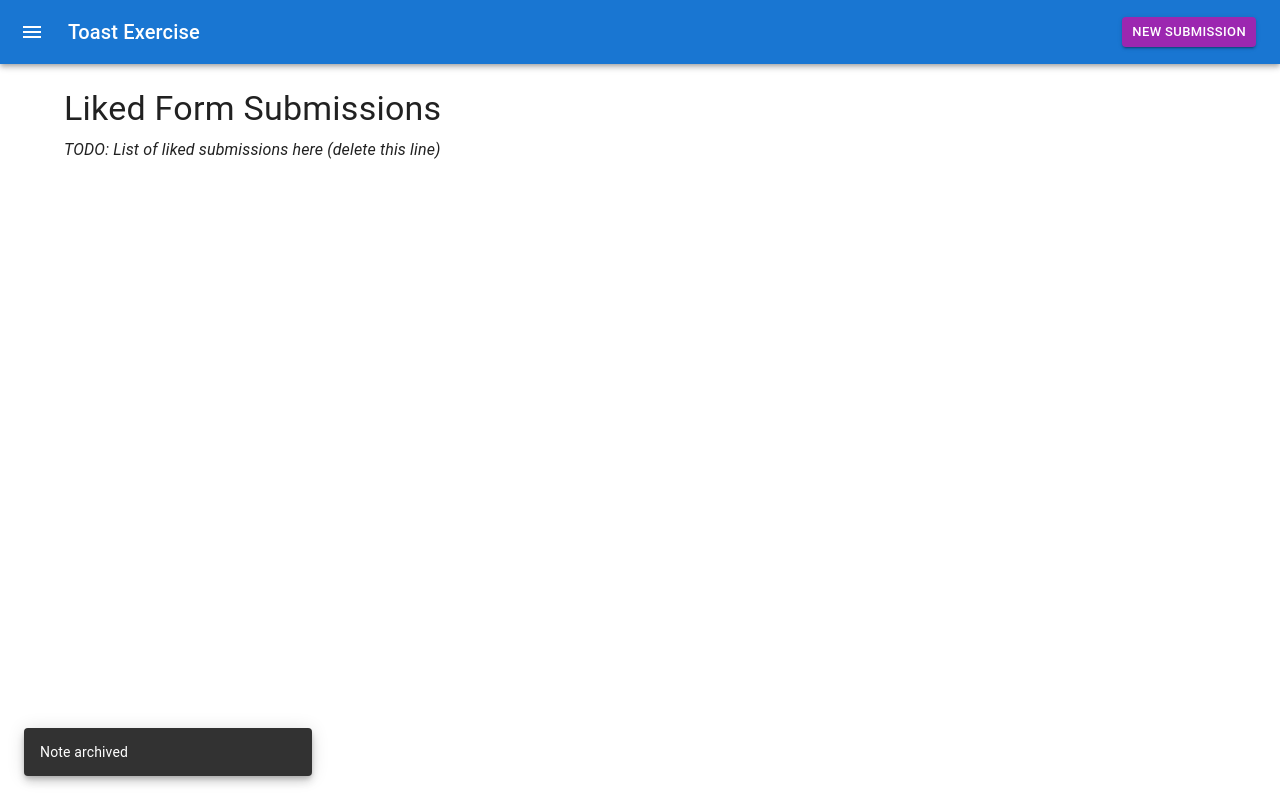
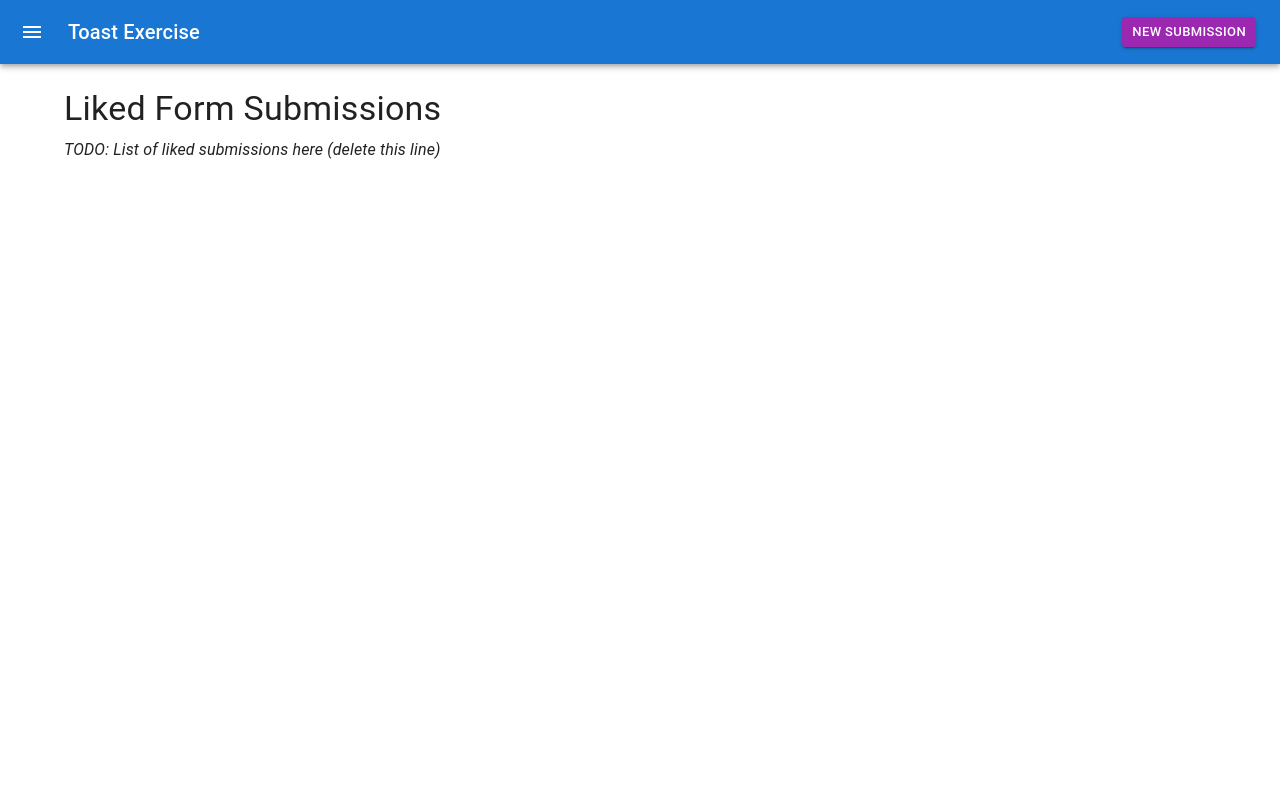
Before and after one commit to elizabethtlewis/toast-exercise-main, a React (Create React App) app: page / in a window 1280 px wide. Built offline with nearby package versions, Linux system fonts and the light colour scheme; what chance would draw is missing.

Commit message:
Remove snackbar from content

```diff
--- a/src/Content.js
+++ b/src/Content.js
@@ -1,7 +1,6 @@
 import React from 'react';
 import Box from '@mui/material/Box';
 import Typography from '@mui/material/Typography';
-import Snackbar from '@mui/material/Snackbar';
 
 export default function Content() {
   return (
@@ -12,13 +11,6 @@ export default function Content() {
         TODO: List of liked submissions here (delete this line)
       </Typography>
       {console.log(JSON.parse(localStorage.getItem('formSubmissions')))}
-      <Snackbar
-        open={true}
-        autoHideDuration={6000}
-        // onClose={handleClose}
-        message="Note archived"
-        // action={action}
-      />
     </Box>
   );
 }
```
